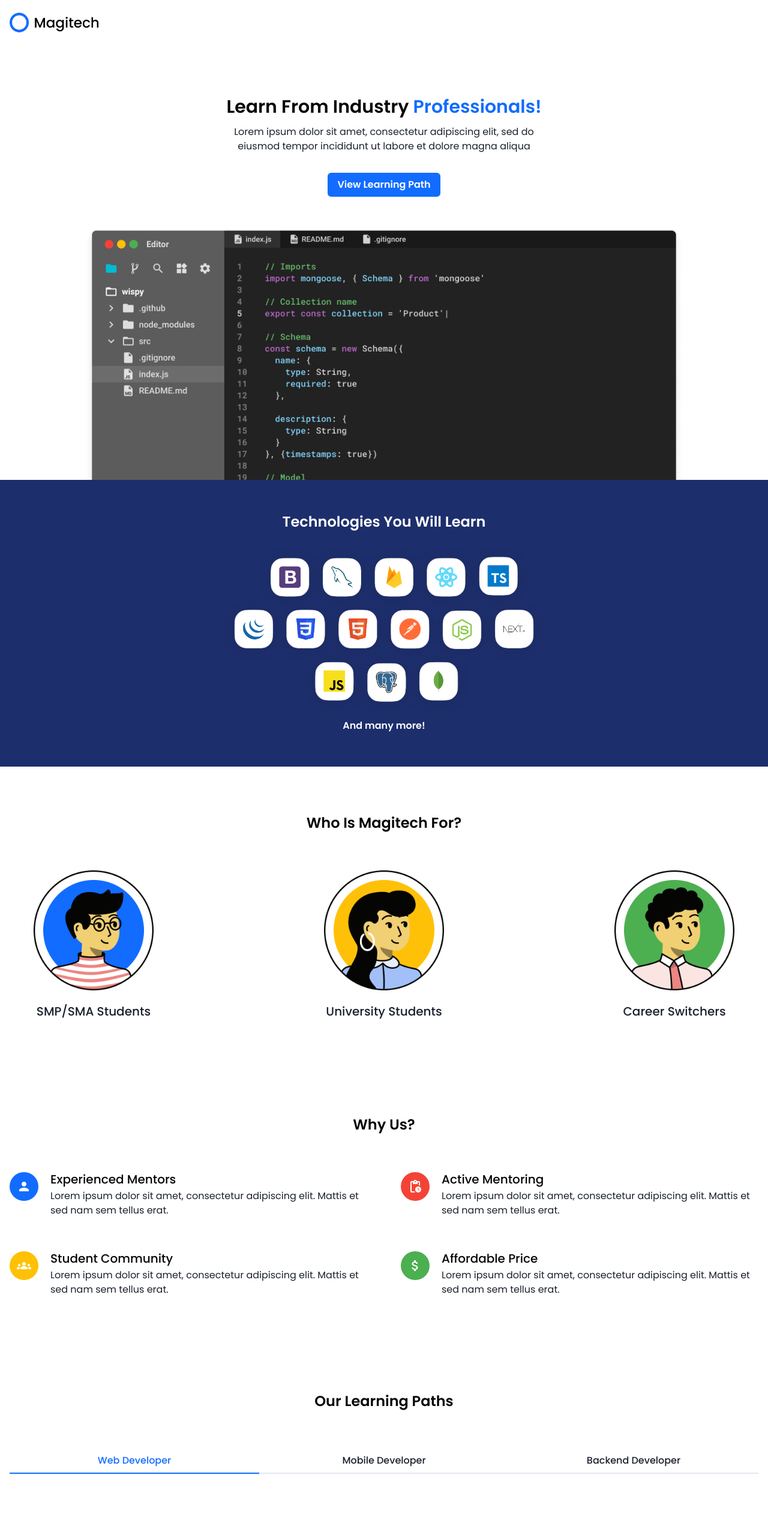
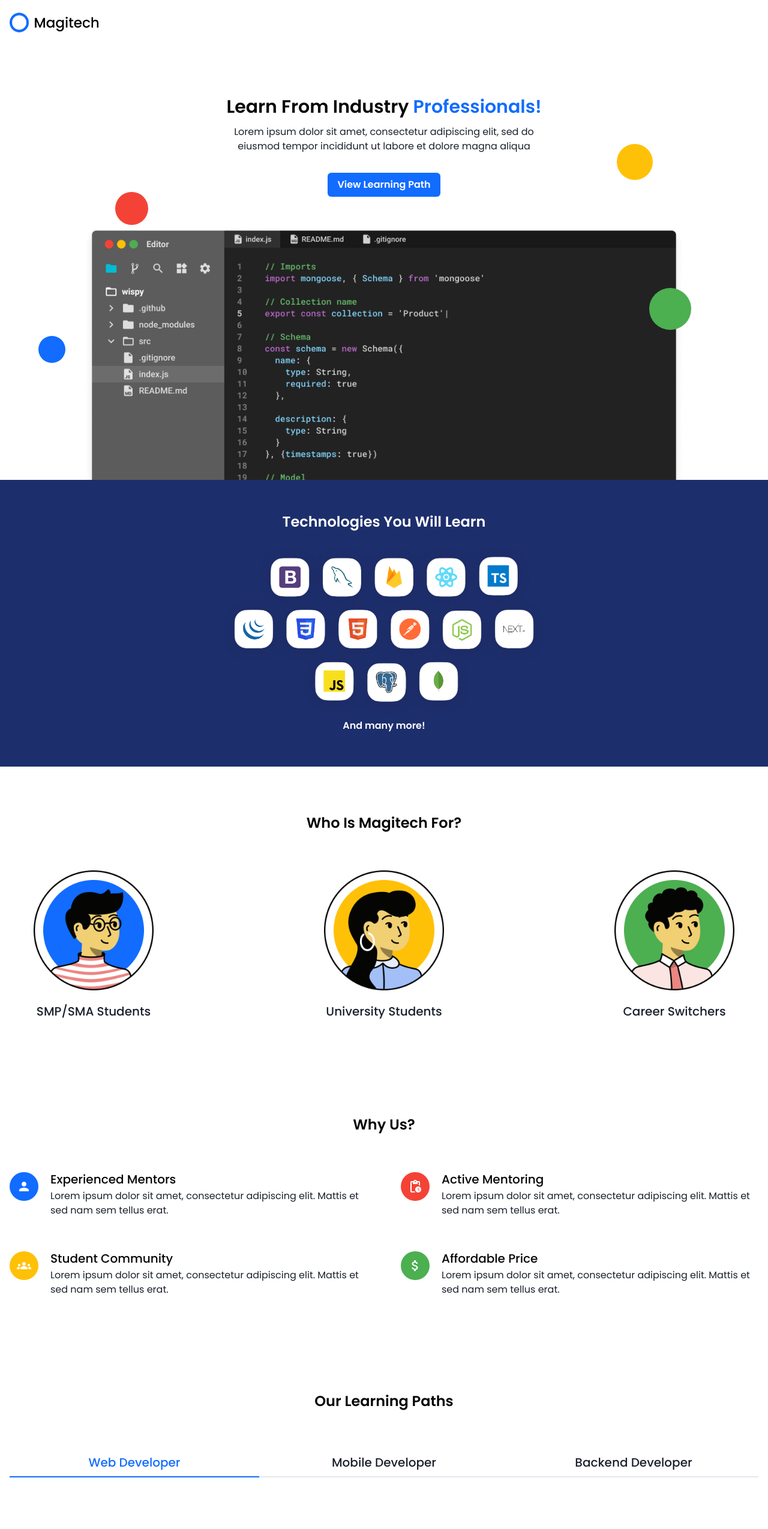
Before and after one commit to andibalo/magitech, a Next.js app: page / in a window 1280 px wide. Shown: the top 2549 px of the page at 60% size. Built offline with nearby package versions, Linux system fonts and the light colour scheme.

Commit message:
style refactoring

```diff
--- a/components/home/FounderMessage.tsx
+++ b/components/home/FounderMessage.tsx
@@ -10,17 +10,17 @@ export const FounderMessage = () => {
         <Container maxW="container.xl" py="20" >
             <Flex alignItems="center">
                 <Box flex="0.6">
-                    <Box maxW="600px">
+                    <Box maxW="650px">
                         <Heading mb="5" fontWeight="semibold" color="black.100" fontSize="2xl" as="h3" >
                             Meet Your <Box as="span" color="brand.100">Founder</Box> & <Box as="span" color="brand.400">Mentor!</Box>
                         </Heading>
-                        <Text mb="4">
+                        <Text mb="4" fontSize="lg" >
                             “ Lorem ipsum dolor sit amet, consectetur adipiscing elit. Mattis et sed nam sem tellus erat. Lorem ipsum dolor sit amet, consectetur adipiscing elit. Mattis et sed nam sem tellus erat. Lorem ipsum dolor sit amet, consectetur adipiscing elit. Mattis et sed nam sem tellus erat. “
                         </Text>
-                        <Text>
+                        <Text fontSize="lg">
                             Wishing you all the best,
                         </Text>
-                        <Text fontWeight="medium">
+                        <Text fontWeight="medium" fontSize="lg">
                             Andi Usman Balo
                         </Text>
                     </Box>
--- a/components/home/Hero.tsx
+++ b/components/home/Hero.tsx
@@ -36,6 +36,10 @@ export const Hero = () => {
                     alt="editor"
                 />
             </Box>
+            <Box position="absolute" w="60px" h="60px" borderRadius="50%" top="30%" right="15%" bg="brand.200" />
+            <Box position="absolute" w="70px" h="70px" borderRadius="50%" top="60%" right="10%" bg="brand.400" />
+            <Box position="absolute" w="55px" h="55px" borderRadius="50%" top="40%" left="15%" bg="brand.300" />
+            <Box position="absolute" w="45px" h="45px" borderRadius="50%" top="70%" left="5%" bg="brand.100" />
         </Box>
     );
 };
--- a/components/home/LearningPath/index.tsx
+++ b/components/home/LearningPath/index.tsx
@@ -8,9 +8,9 @@ export const LearningPath = () => {
             <Heading fontWeight="semibold" mb="16" color="black.100" fontSize="2xl" as="h3" textAlign={"center"}>Our Learning Paths</Heading>
             <Tabs isFitted>
                 <TabList>
-                    <Tab fontWeight="medium" _selected={{ color: 'brand.100', borderColor: 'brand.100' }}>Web Developer</Tab>
-                    <Tab fontWeight="medium" _selected={{ color: 'brand.300', borderColor: 'brand.300' }}>Mobile Developer</Tab>
-                    <Tab fontWeight="medium" _selected={{ color: 'brand.400', borderColor: 'brand.400' }}>Backend Developer</Tab>
+                    <Tab fontWeight="medium" fontSize="xl" _selected={{ color: 'brand.100', borderColor: 'brand.100' }}>Web Developer</Tab>
+                    <Tab fontWeight="medium" fontSize="xl" _selected={{ color: 'brand.300', borderColor: 'brand.300' }}>Mobile Developer</Tab>
+                    <Tab fontWeight="medium" fontSize="xl" _selected={{ color: 'brand.400', borderColor: 'brand.400' }}>Backend Developer</Tab>
                 </TabList>
                 <TabPanels>
                     <TabPanel pt="28">
```
